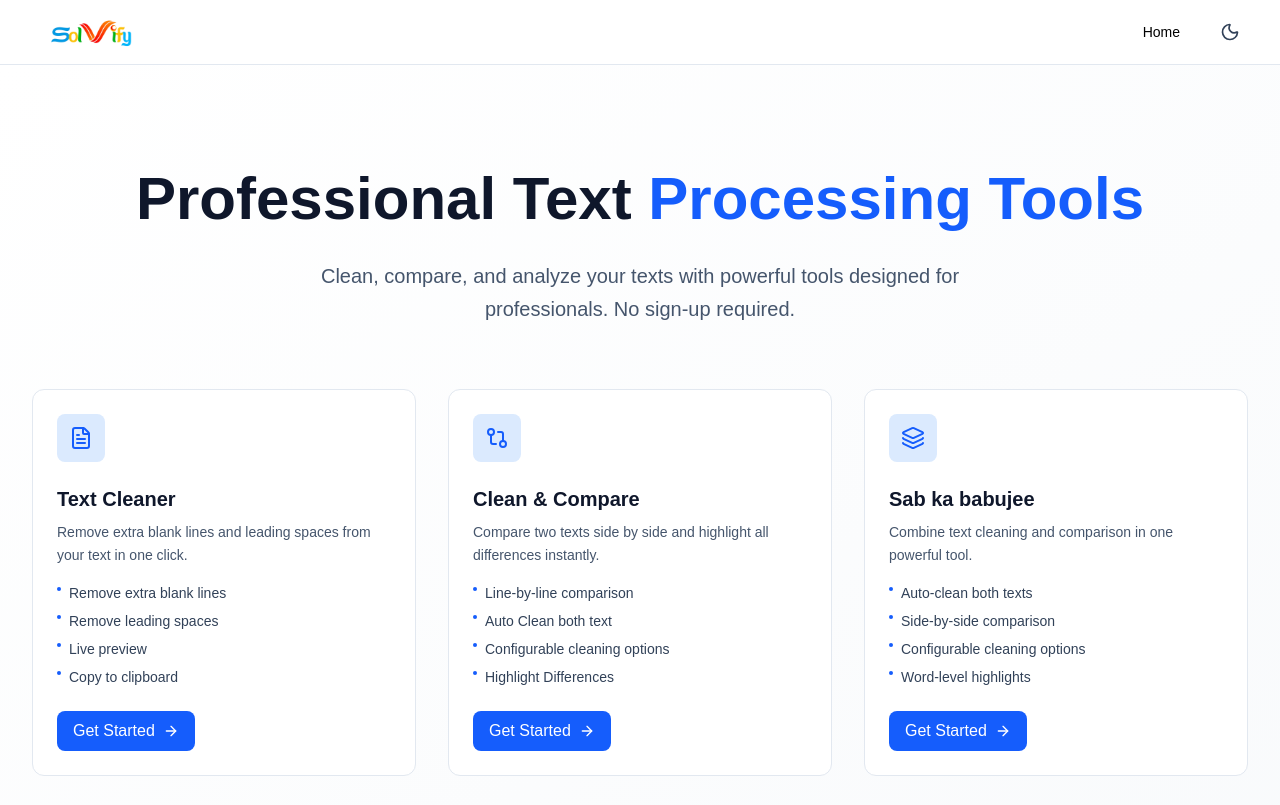
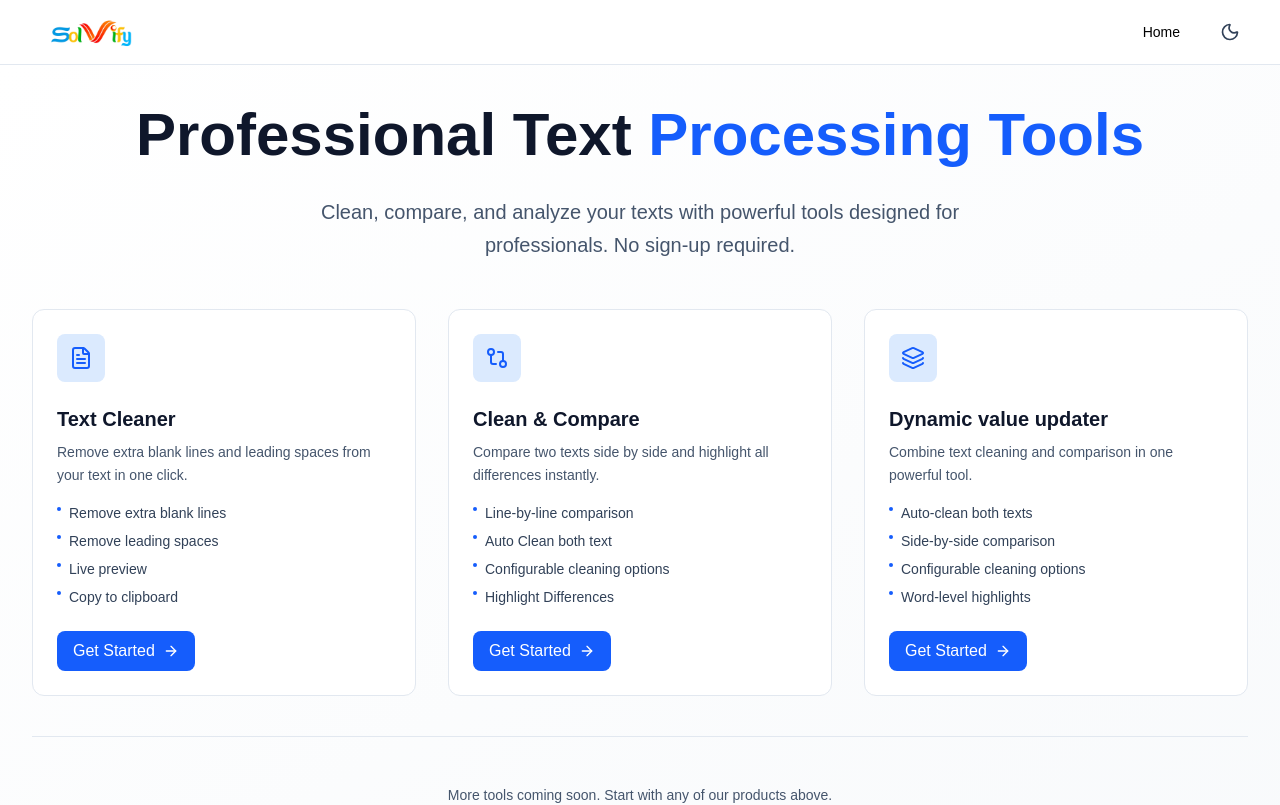
Before and after one commit to codexrohitsingh/diffchecker, a Next.js app: page / in a window 1280 px wide. Shown: the top 805 px of the page. Built offline with nearby package versions, Linux system fonts and the light colour scheme.

Commit message:
updating code

```diff
--- a/app/page.tsx
+++ b/app/page.tsx
@@ -35,7 +35,7 @@ export default function Home() {
     {
       id: "clean-and-compare",
       icon: Layers,
-      title: "Sab ka babujee",
+      title: "Dynamic value updater",
       description:
         "Combine text cleaning and comparison in one powerful tool.",
       features: [
@@ -50,8 +50,8 @@ export default function Home() {
 
   return (
     <main className="min-h-screen bg-gradient-to-br from-white to-slate-50 dark:from-slate-950 dark:to-slate-900">
-      <div className="max-w-7xl mx-auto px-4 sm:px-6 lg:px-8 py-16 md:py-24">
-        <div className="text-center mb-16">
+      <div className="max-w-7xl mx-auto px-4 sm:px-6 lg:px-8 py-8">
+        <div className="text-center mb-12">
           <h1 className="text-4xl md:text-5xl lg:text-6xl font-bold text-slate-900 dark:text-white mb-6 leading-tight">
             Professional Text <span className="text-blue-600 dark:text-blue-400">Processing Tools</span>
           </h1>
@@ -73,7 +73,7 @@ export default function Home() {
           ))}
         </div>
 
-        <div className="mt-20 pt-12 border-t border-slate-200 dark:border-slate-800">
+        <div className="mt-10 pt-12 border-t border-slate-200 dark:border-slate-800">
           <div className="text-center text-sm text-slate-600 dark:text-slate-400">
             <p>More tools coming soon. Start with any of our products above.</p>
           </div>
```
